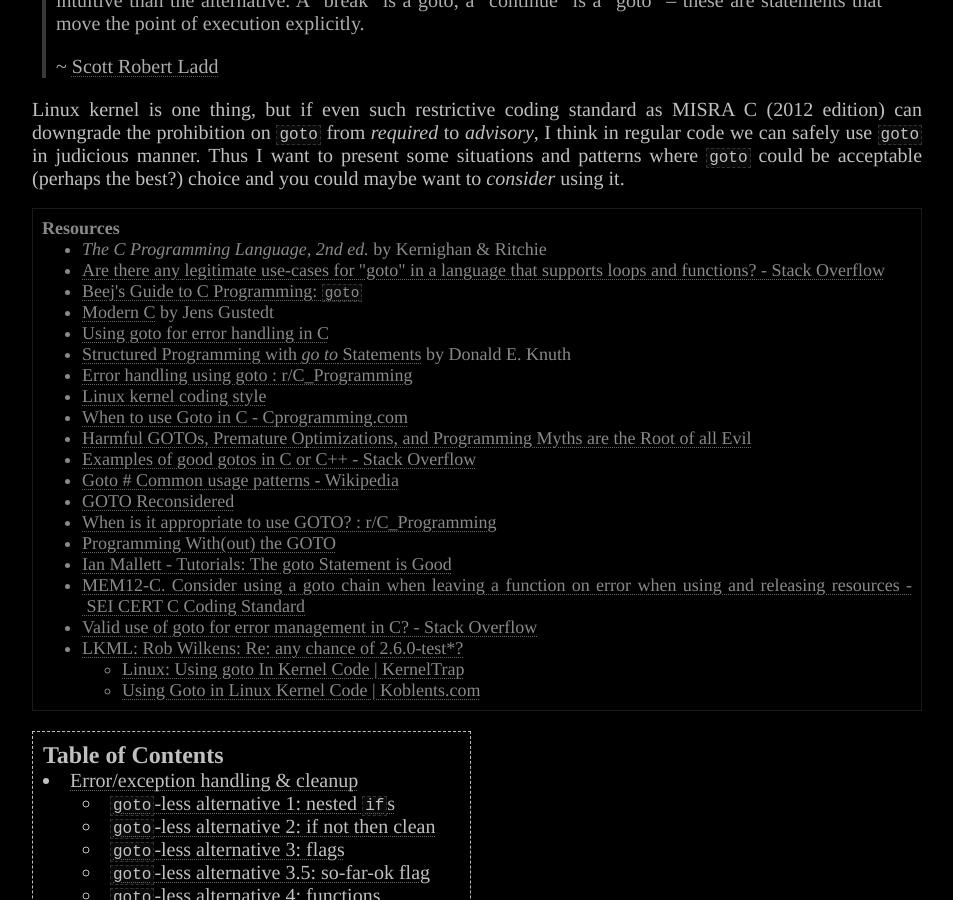
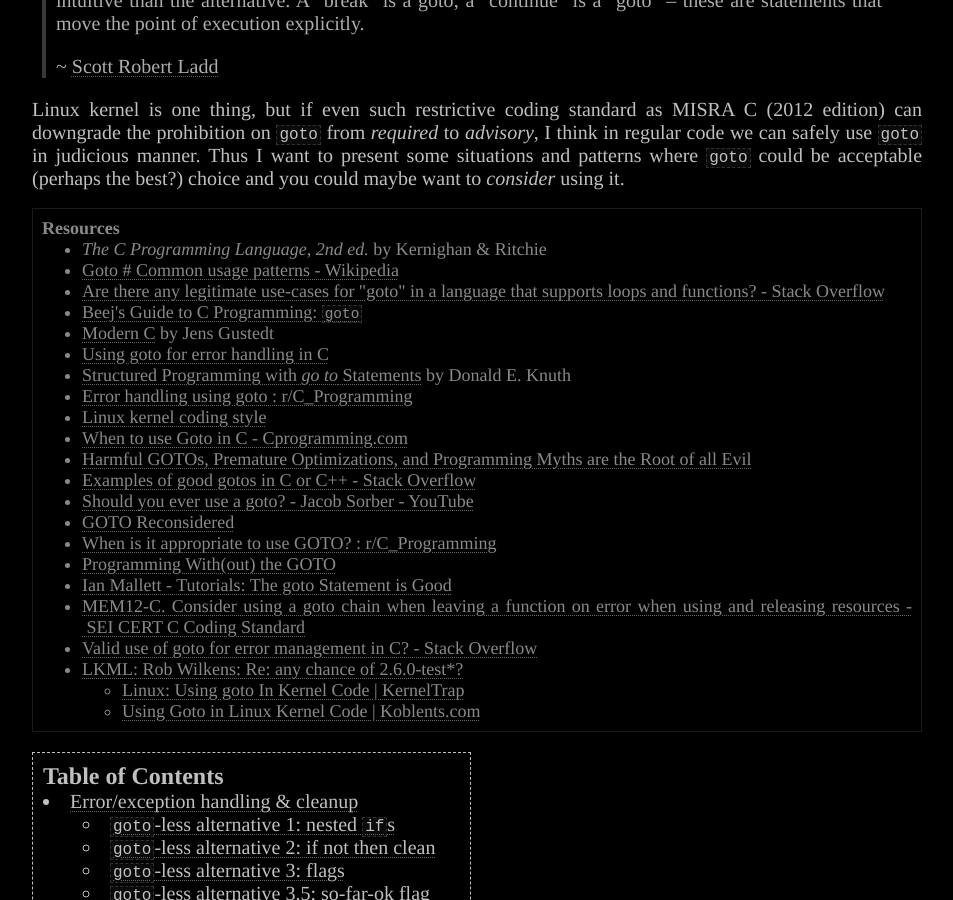
Before and after one commit to Jorenar/blog, a Jekyll site: the page built from _posts/2023-02-26-gotophobia-harmful.md, in a window 1280 px wide and 900 px high, scrolled down 1225 px. Shown: the whole window, without its empty margins (163-1116 px from the left). Built offline with Jekyll 4.4.1, drawn with Linux system fonts in a browser that asks for light colours.

Commit message:
deploy: a36f020ac61a3d761ae0a9cbd339701ed50d8b74

```diff
--- a/_posts/2023-02-26-gotophobia-harmful.md
+++ b/_posts/2023-02-26-gotophobia-harmful.md
@@ -78,6 +78,7 @@ maybe want to *consider* using it.
 **Resources**
 
 * _The C Programming Language, 2nd ed._ by Kernighan & Ritchie
+* [Goto # Common usage patterns - Wikipedia](https://en.wikipedia.org/wiki/Goto#Common_usage_patterns)
 * [Are there any legitimate use-cases for "goto" in a language that supports loops and functions? - Stack Overflow](https://stackoverflow.com/q/24451/10247460)
 * [Beej's Guide to C Programming: `goto`](https://beej.us/guide/bgc/html/split/goto.html)
 * [Modern C](https://hal.inria.fr/hal-02383654/file/ModernC.pdf) by Jens Gustedt
@@ -88,7 +89,7 @@ maybe want to *consider* using it.
 * [When to use Goto in C - Cprogramming.com](https://www.cprogramming.com/tutorial/goto.html)
 * [Harmful GOTOs, Premature Optimizations, and Programming Myths are the Root of all Evil](https://alvaro-videla.com/2015/02/programming-myths.html)
 * [Examples of good gotos in C or C++ - Stack Overflow](https://stackoverflow.com/q/245742/10247460)
-* [Goto # Common usage patterns - Wikipedia](https://en.wikipedia.org/wiki/Goto#Common_usage_patterns)
+* [Should you ever use a goto? - Jacob Sorber - YouTube](https://www.youtube.com/watch?v=8bmEhtMVrhk)
 * [GOTO Reconsidered](https://chidiwilliams.com/post/goto/)
 * [When is it appropriate to use GOTO? : r/C_Programming](https://www.reddit.com/r/C_Programming/comments/wimvdf/when_is_it_appropriate_to_use_goto/)
 * [Programming With(out) the GOTO](https://dl.acm.org/doi/pdf/10.1145/800194.805859)
```
